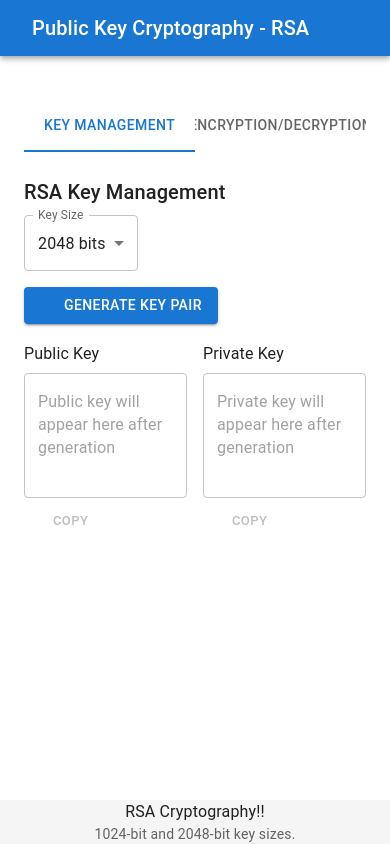
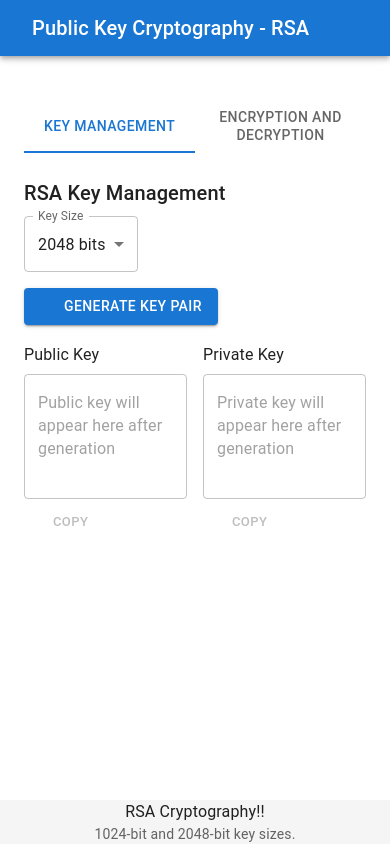
Before and after one commit to Hippity/455_Project, a React (Vite) app in the folder frontend/: page / in a window 390 px wide. Built offline with nearby package versions, Linux system fonts and the light colour scheme; some icons are missing.

Commit message:
fixed tab name to look responsive

```diff
--- a/frontend/src/components/RSAForm.jsx
+++ b/frontend/src/components/RSAForm.jsx
@@ -36,7 +36,7 @@ const RSAForm = () => {
         sx={{ marginBottom: 3 }}
       >
         <Tab icon={<VpnKeyIcon />} label="Key Management" />
-        <Tab icon={<LockIcon />} label="Encryption/Decryption" />
+        <Tab icon={<LockIcon />} label="Encryption and Decryption" />
       </Tabs>
 
       {/* Key Management Tab */}
```
